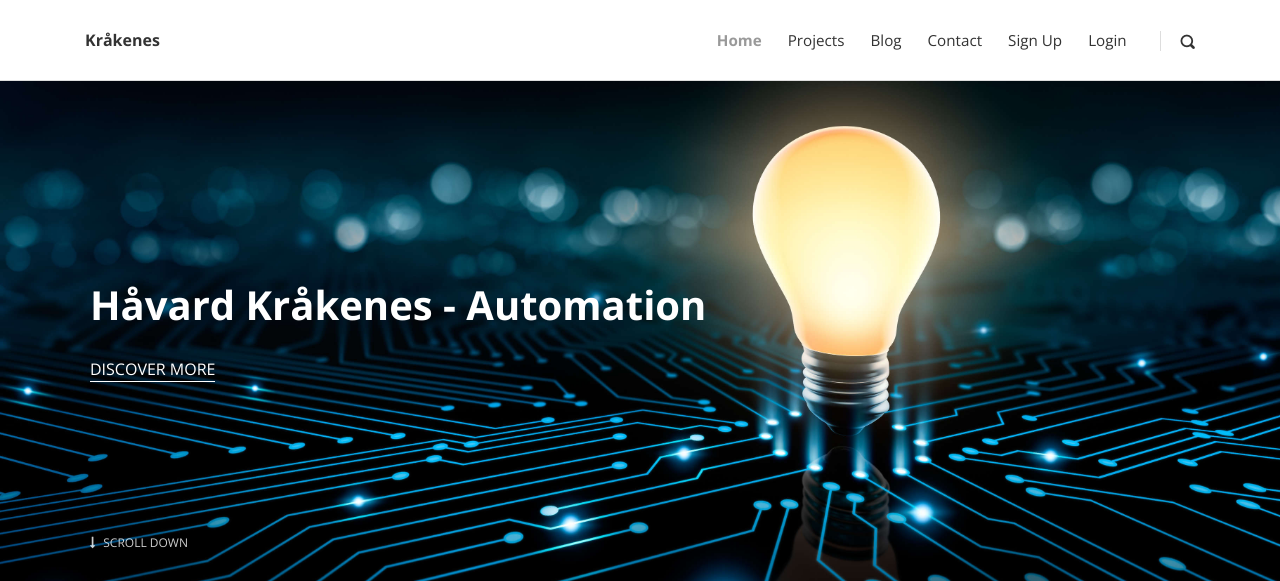
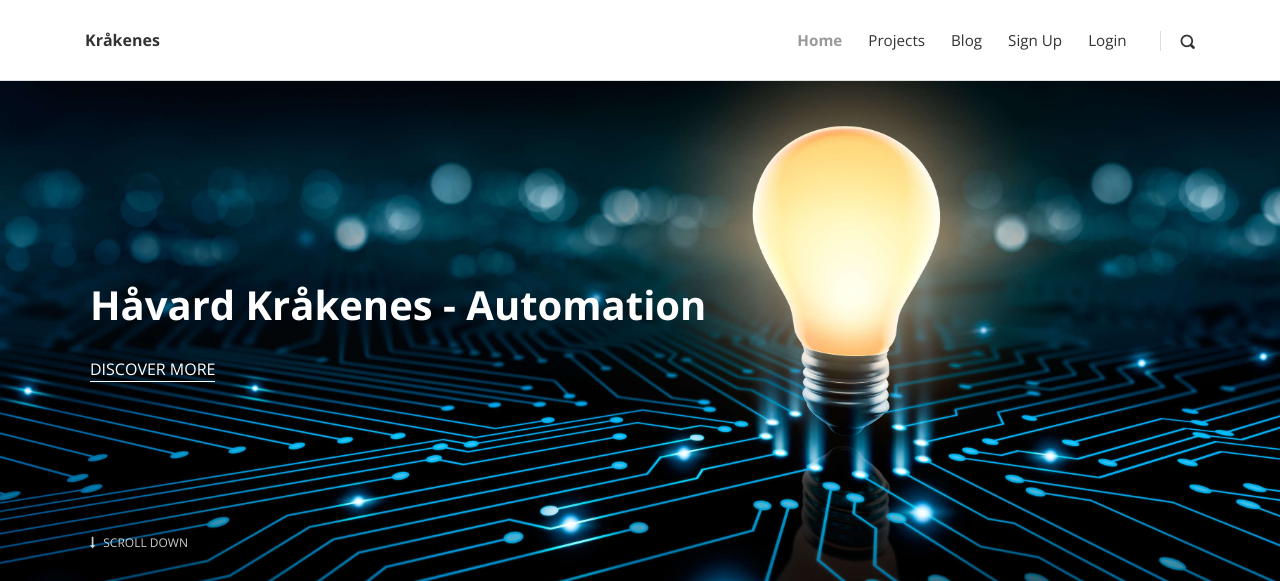
Before and after one commit to haavardnk/krakenes.com, a Django app: page / in a window 1280 px wide. Shown: the top 581 px of the page. Run offline with Django 3.2, Linux system fonts and the light colour scheme; data that the repository does not hold is empty; parts of the project's set-up code (start-up, migrations or seed data) failed here and were passed over; some libraries are stand-ins or nearby versions.

Commit message:
Removed contact from navbar

```diff
--- a/krakenes/templates/base.html
+++ b/krakenes/templates/base.html
@@ -70,7 +70,6 @@
                 Blog
                 </a>
               </li>
-              <li class="nav-item"><a href="#" class="nav-link ">Contact</a>
               </li>
                 {% if user.is_authenticated %}
                 <a class="nav-item nav-link" href="javascript:document.getElementById('logout').submit();">Logout</a>
```
